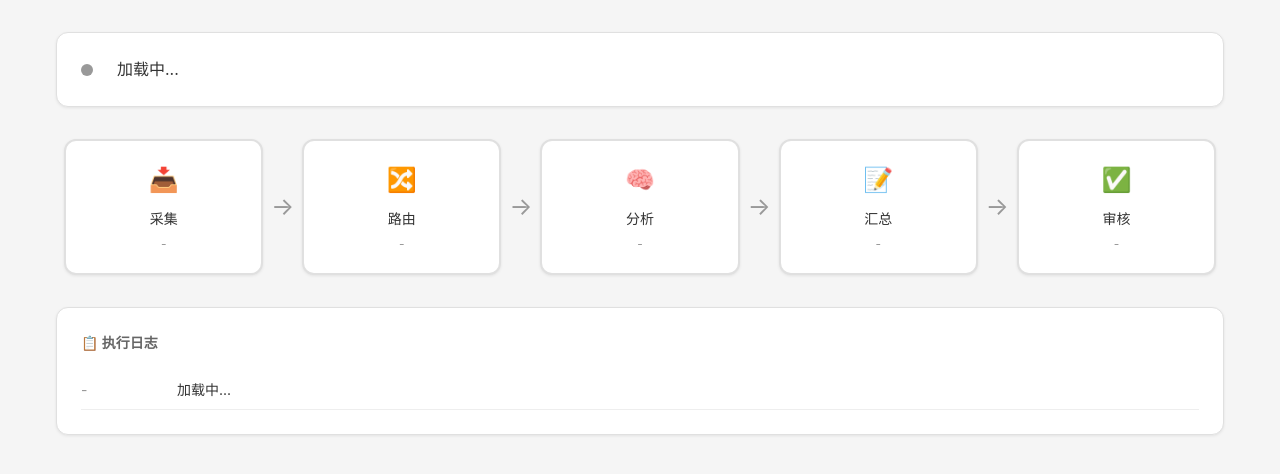
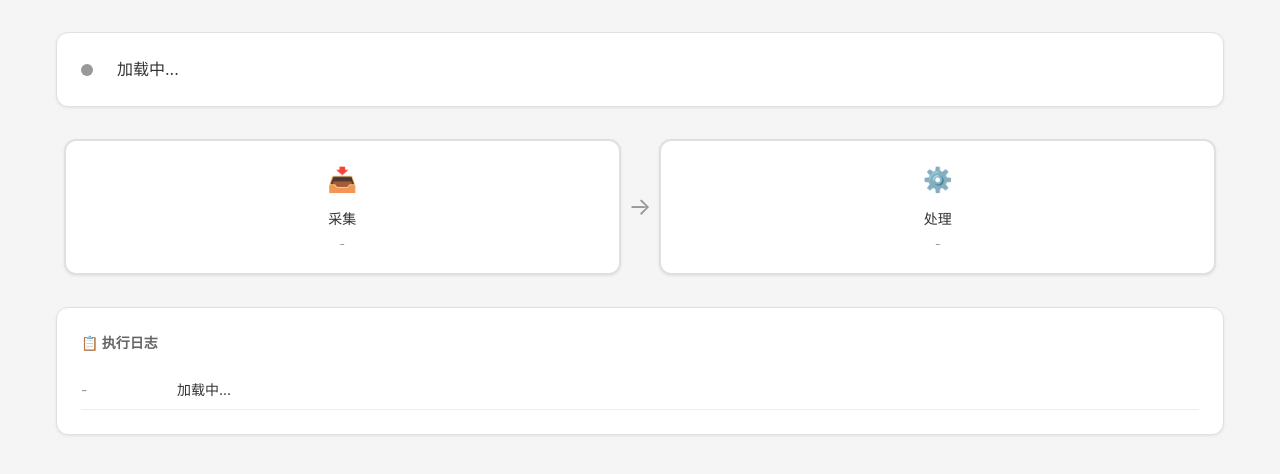
Before and after one commit to kangapp/ai-knowledge-base, a Python web app: template src/site/templates/dag.html in a window 1280 px wide. Shown: the part 141-615 px from the top of the page. Run offline with Jinja, Linux system fonts and the light colour scheme; the template is opened without the code that fills it, so the values that code supplies are empty.

Commit message:
fix: 标签下拉无数据 + DAG 阶段显示 + DeepSeek 定价修正
- app.js: 填充标签下拉框并添加标签过滤逻辑
- dag.html: 更新为 collect+process 两阶段显示，修复状态映射 (done→completed)
- pipeline.py: PHASES 列表同步为两阶段
- llm.yaml: deepseek-chat 价格修正 (少 10 倍)

```diff
--- a/config/llm.yaml
+++ b/config/llm.yaml
@@ -5,8 +5,8 @@ providers:
     supports_json_mode: true
     models:
       - id: deepseek-chat
-        price_per_1k_in: 0.000014
-        price_per_1k_out: 0.000028
+        price_per_1k_in: 0.00014
+        price_per_1k_out: 0.00028
         max_tokens: 8192
 
   openai:
--- a/src/graph/pipeline.py
+++ b/src/graph/pipeline.py
@@ -13,7 +13,7 @@ from .analyzers.arxiv import analyze_arxiv
 from ..core.llm_client import LLMRegistry
 
 
-PHASES = ["collect", "route", "analyze", "aggregate", "review"]
+PHASES = ["collect", "process"]
 
 
 async def record_phase_start(db, run_id: str, phase: str):
--- a/src/site/static/js/app.js
+++ b/src/site/static/js/app.js
@@ -36,6 +36,9 @@
         if (state.source) {
             articles = articles.filter(a => a.source === state.source);
         }
+        if (state.tag) {
+            articles = articles.filter(a => (a.tags || []).includes(state.tag));
+        }
         if (state.query) {
             const q = state.query.toLowerCase();
             articles = articles.filter(a =>
@@ -69,6 +72,20 @@
             });
             sourceFilter.addEventListener('change', e => {
                 state.source = e.target.value;
+                filterArticles();
+            });
+        }
+
+        const tagFilter = document.getElementById('tag-filter');
+        if (tagFilter) {
+            const allTags = [...new Set(INIT.articles.flatMap(a => a.tags || []))].sort();
+            allTags.forEach(t => {
+                const opt = document.createElement('option');
+                opt.value = t; opt.textContent = t;
+                tagFilter.appendChild(opt);
+            });
+            tagFilter.addEventListener('change', e => {
+                state.tag = e.target.value;
                 filterArticles();
             });
         }
--- a/src/site/templates/dag.html
+++ b/src/site/templates/dag.html
@@ -18,13 +18,7 @@
     <div class="pipeline-flow" id="pipeline-flow">
         <div class="stage" data-phase="collect"><div class="stage-box"><div class="stage-icon">📥</div><div class="stage-name">采集</div><div class="stage-time" id="time-collect">-</div></div></div>
         <div class="arrow">→</div>
-        <div class="stage" data-phase="route"><div class="stage-box"><div class="stage-icon">🔀</div><div class="stage-name">路由</div><div class="stage-time" id="time-route">-</div></div></div>
-        <div class="arrow">→</div>
-        <div class="stage" data-phase="analyze"><div class="stage-box"><div class="stage-icon">🧠</div><div class="stage-name">分析</div><div class="stage-time" id="time-analyze">-</div></div></div>
-        <div class="arrow">→</div>
-        <div class="stage" data-phase="aggregate"><div class="stage-box"><div class="stage-icon">📝</div><div class="stage-name">汇总</div><div class="stage-time" id="time-aggregate">-</div></div></div>
-        <div class="arrow">→</div>
-        <div class="stage" data-phase="review"><div class="stage-box"><div class="stage-icon">✅</div><div class="stage-name">审核</div><div class="stage-time" id="time-review">-</div></div></div>
+        <div class="stage" data-phase="process"><div class="stage-box"><div class="stage-icon">⚙️</div><div class="stage-name">处理</div><div class="stage-time" id="time-process">-</div></div></div>
     </div>
 
     <div class="dag-details">
@@ -36,7 +30,7 @@
 </div>
 
 <script>
-const PHASE_NAMES = {collect:'采集', route:'路由', analyze:'分析', aggregate:'汇总', review:'审核'};
+const PHASE_NAMES = {collect:'采集', process:'处理'};
 
 async function fetchDag() {
     try {
@@ -56,7 +50,7 @@ function updateDag(data) {
     const runInfo = document.getElementById('run-info');
 
     statusDot.className = 'status-dot ' + data.status;
-    statusText.textContent = data.status === 'running' ? '运行中' : data.status === 'done' ? '已完成' : '空闲';
+    statusText.textContent = data.status === 'running' ? '运行中' : data.status === 'completed' ? '已完成' : data.status === 'failed' ? '失败' : '空闲';
     phaseText.textContent = data.current_phase ? `阶段: ${PHASE_NAMES[data.current_phase] || data.current_phase}` : '';
     runInfo.innerHTML = data.run_id ? `<div>${data.run_id}</div><div class="run-time">${data.phases[0]?.started_at || ''}</div>` : '';
 
@@ -64,7 +58,7 @@ function updateDag(data) {
     const phaseMap = {};
     phases.forEach(p => phaseMap[p.phase] = p);
 
-    ['collect', 'route', 'analyze', 'aggregate', 'review'].forEach(phase => {
+    ['collect', 'process'].forEach(phase => {
         const stage = document.querySelector(`.stage[data-phase="${phase}"]`);
         const timeEl = document.getElementById(`time-${phase}`);
         const p = phaseMap[phase];
```
